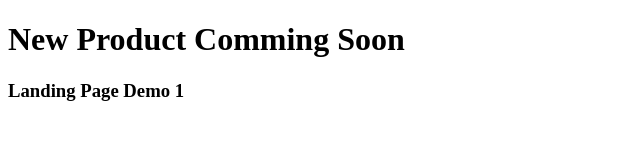
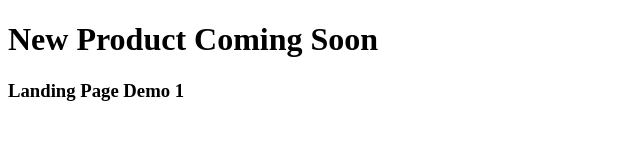
Before and after one commit to SourceCell/Landing-Page-1, a plain HTML site: page index.html in a window 1280 px wide. Shown: the whole page, without its empty margins (0-640 px from the left). Drawn offline with Linux system fonts and the light colour scheme.

Commit message:
spelling change

```diff
--- a/index.html
+++ b/index.html
@@ -5,11 +5,11 @@
 <head>
 	<meta charset="utf-8"/>
 
-	<title>New Product Comming Soon Landing Page Demo</title>
+	<title>New Product Coming Soon Landing Page Demo</title>
 </head>
 
 <body>
-		<h1>New Product Comming Soon</h1>
+		<h1>New Product Coming Soon</h1>
 		<h3>Landing Page Demo 1</h3>
 
 </body>
```
